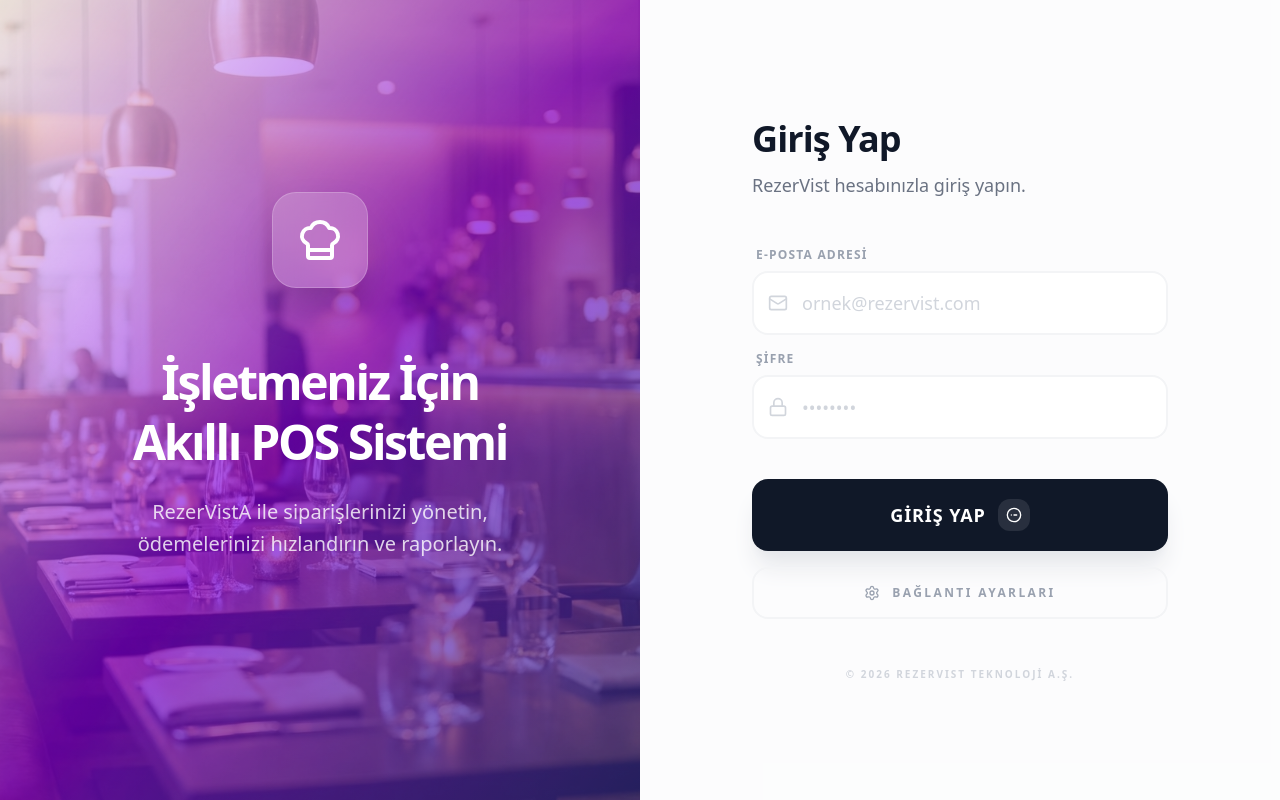
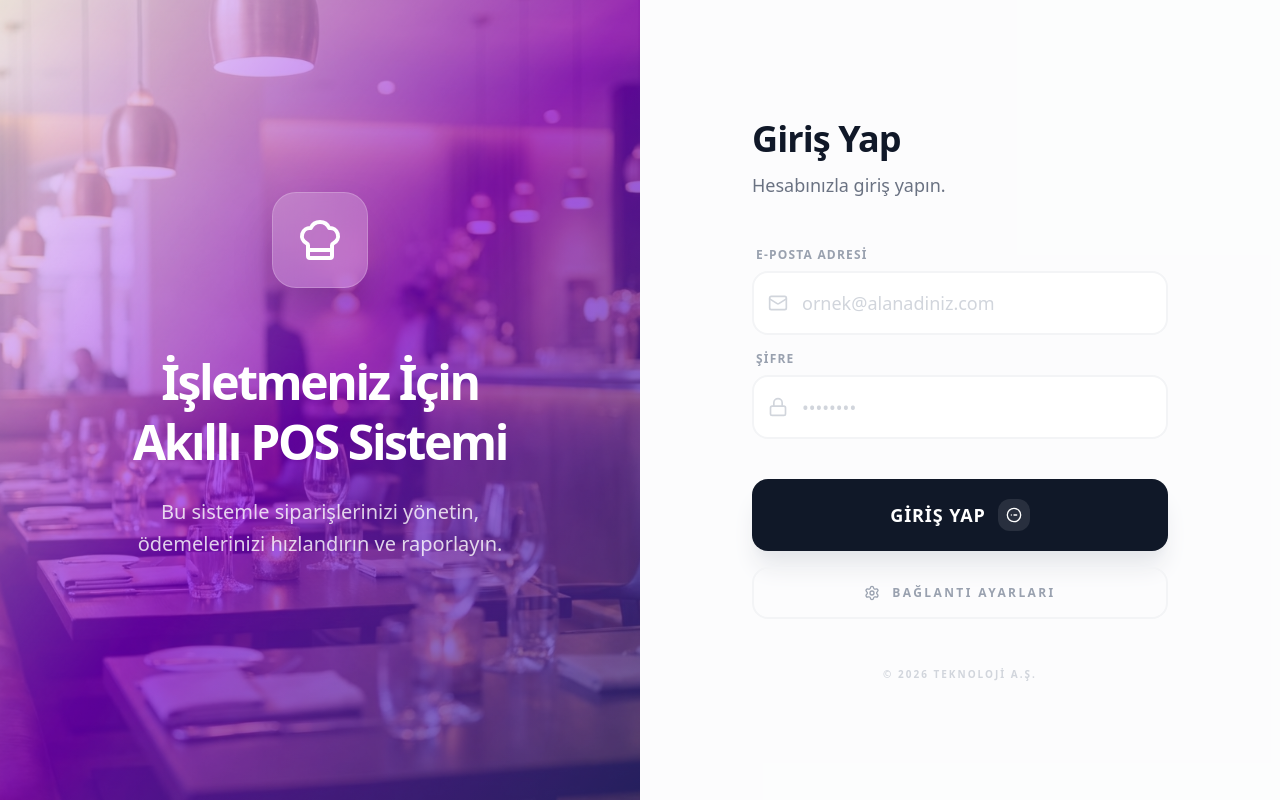
Before and after one commit to aydocs/RezerVist, a React (Vite) app in the folder pos/: page /#/login in a window 1280 px wide. Built offline with nearby package versions, Linux system fonts and the light colour scheme; no server answers.

Commit message:
pos: update pos/src/pages/Login.tsx

```diff
--- a/pos/src/pages/Login.tsx
+++ b/pos/src/pages/Login.tsx
@@ -12,7 +12,7 @@ export default function Login() {
     const [loading, setLoading] = useState(false);
     const [error, setError] = useState('');
     const [showSetup, setShowSetup] = useState(false);
-    const [baseUrl, setBaseUrl] = useState(localStorage.getItem('api_base_url') || 'https://rezervist.com/api');
+    const [baseUrl, setBaseUrl] = useState(localStorage.getItem('api_base_url') || 'http://localhost:8000/api');
     const navigate = useNavigate();
 
     const saveSetup = () => {
@@ -135,7 +135,7 @@ export default function Login() {
                     </h1>
 
                     <p className="text-xl text-white/80 mb-12 max-w-md leading-relaxed font-medium">
-                        RezerVistA ile siparişlerinizi yönetin, ödemelerinizi hızlandırın ve raporlayın.
+                        Bu sistemle siparişlerinizi yönetin, ödemelerinizi hızlandırın ve raporlayın.
                     </p>
                 </div>
             </div>
@@ -145,7 +145,7 @@ export default function Login() {
                 <div className="max-w-md w-full px-4">
                     <div className="mb-12">
                         <h2 className="text-4xl font-extrabold text-gray-900 mb-3 tracking-tight">Giriş Yap</h2>
-                        <p className="text-gray-500 font-medium text-lg">RezerVist hesabınızla giriş yapın.</p>
+                        <p className="text-gray-500 font-medium text-lg">Hesabınızla giriş yapın.</p>
                     </div>
 
                     <form onSubmit={handleLogin} className="space-y-6">
@@ -169,7 +169,7 @@ export default function Login() {
                                         value={email}
                                         onChange={(e) => setEmail(e.target.value)}
                                         className="w-full pl-12 pr-4 py-4 border-2 border-gray-100 rounded-2xl focus:outline-none focus:border-primary focus:ring-4 focus:ring-primary/5 transition-all font-medium text-lg text-gray-900 placeholder-gray-300 bg-white"
-                                        placeholder="ornek@rezervist.com"
+                                        placeholder="ornek@alanadiniz.com"
                                     />
                                 </div>
                             </div>
@@ -246,10 +246,10 @@ export default function Login() {
                                                 value={baseUrl}
                                                 onChange={(e) => setBaseUrl(e.target.value)}
                                                 className="w-full px-6 py-4 bg-gray-50 border-2 border-transparent focus:border-primary focus:bg-white rounded-2xl transition-all font-bold text-gray-900 outline-none"
-                                                placeholder="https://rezervist.com/api"
+                                                placeholder="http://localhost:8000/api"
                                             />
                                             <p className="text-[9px] text-gray-400 font-bold leading-relaxed px-1">
-                                                * Normalde <b>https://rezervist.com/api</b> olmalıdır. Sonunda /pos olmamalıdır.
+                                                * Normalde <b>http://localhost:8000/api</b> olmalıdır. Sonunda /pos olmamalıdır.
                                             </p>
                                         </div>
 
@@ -274,7 +274,7 @@ export default function Login() {
                     )}
 
                     <p className="mt-12 text-center text-[10px] font-black text-gray-300 uppercase tracking-[0.2em]">
-                        &copy; 2026 RezerVist TEKNOLOJİ A.Ş.
+                        &copy; 2026 TEKNOLOJİ A.Ş.
                     </p>
                 </div>
             </div>
```
